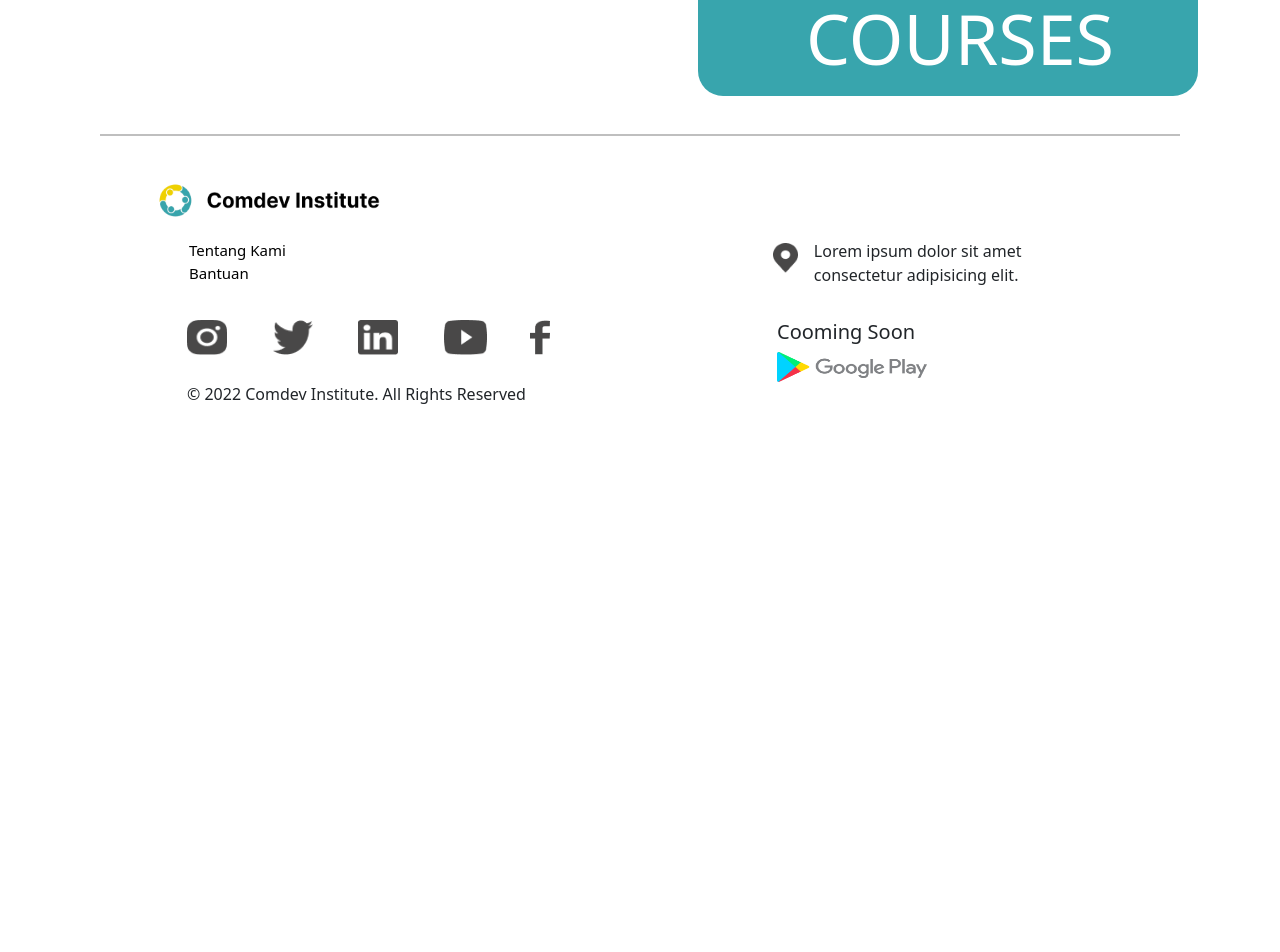
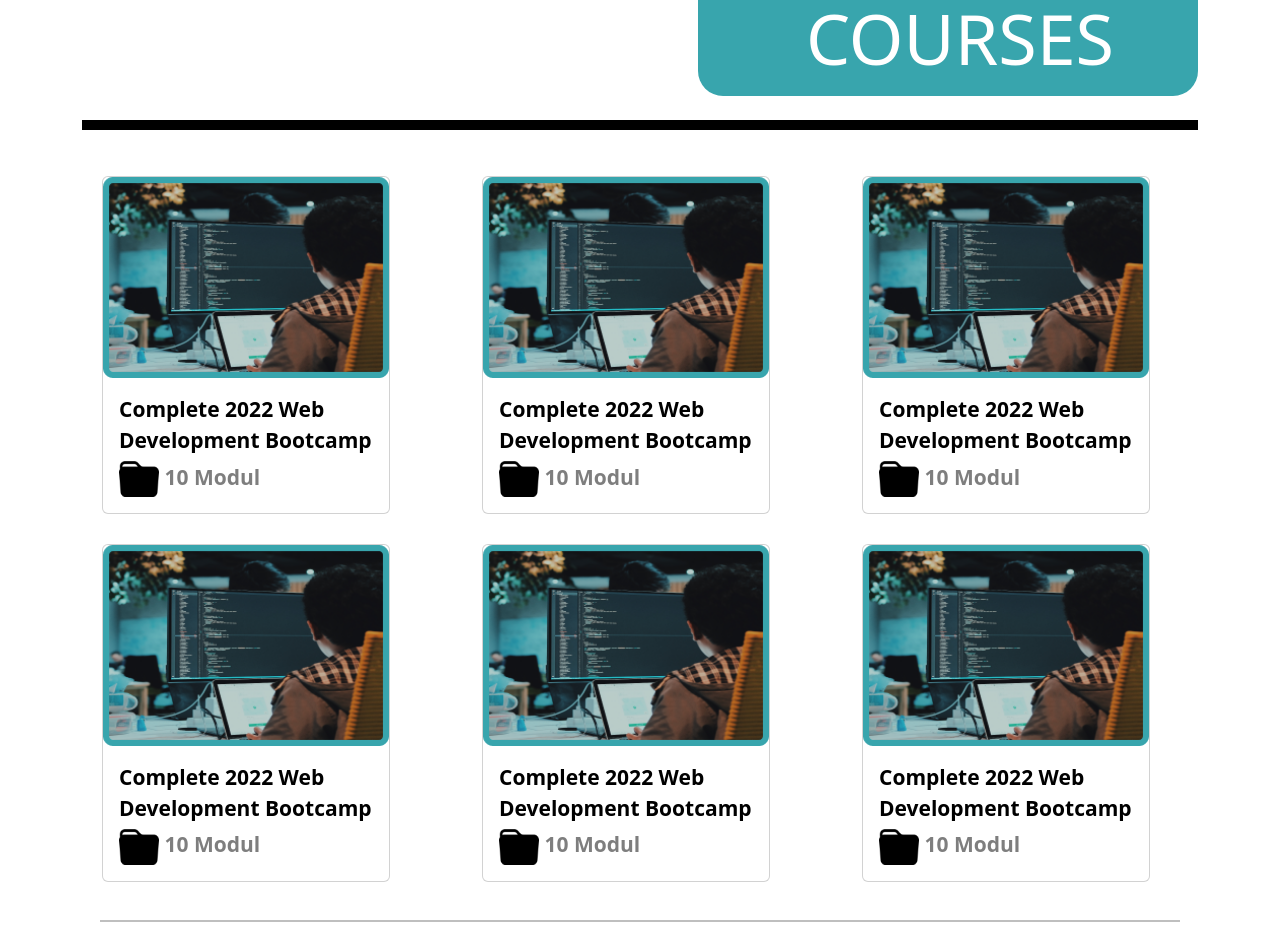
Before and after one commit to ervindwik/fe-comdev, a React (Create React App) app: page /profile in a window 1280 px wide. Shown: the part 800-1752 px from the top of the page. Before the commit the page ends 1206 px from the top, so only its background shows below. Built offline with nearby package versions, Linux system fonts and the light colour scheme.

Commit message:
finishing layouting halaman profile

```diff
--- /dev/null
+++ b/src/Components/ProfileComp/CoursesList.jsx
@@ -0,0 +1,96 @@
+import React from "react";
+import { Container, Row, Col, Card } from "react-bootstrap";
+import gambar3 from "../../assets/dashboard-sec22.png";
+import gambar7 from "../../assets/rating.png";
+import folder from "../../assets/folderIcon.png"
+
+const CoursesList = () => {
+    return (
+        <Container>
+            <Row>
+                <Col md={{ span: 4 }}>
+                <a target="_blank" href="#">
+                    <Card style={{ width: "18rem" }} id="card-courses">
+                        <Card.Img variant="top" src={gambar3} />
+                        <Card.Body>
+                            <p class="mb-1">Complete 2022 Web Development Bootcamp</p>
+                            <Card.Text>
+                            <img src={folder} width={40}/><span> 10 Modul</span>
+                            </Card.Text>
+                        </Card.Body>
+                    </Card>
+                    </a>
+                </Col>
+                <Col md={{ span: 4 }}>
+                <a target="_blank" href="#">
+                    <Card style={{ width: "18rem" }} id="card-courses">
+                        <Card.Img variant="top" src={gambar3} />
+                        <Card.Body>
+                            <p class="mb-1">Complete 2022 Web Development Bootcamp</p>
+                            <Card.Text>
+                            <img src={folder} width={40}/><span> 10 Modul</span>
+                            </Card.Text>
+                        </Card.Body>
+                    </Card>
+                    </a>
+                </Col>
+                <Col ma={{ span: 4 }}>
+                <a target="_blank" href="#">
+                    <Card style={{ width: "18rem" }} id="card-courses">
+                        <Card.Img variant="top" src={gambar3} />
+                        <Card.Body>
+                            <p class="mb-1">Complete 2022 Web Development Bootcamp</p>
+                            <Card.Text>
+                            <img src={folder} width={40}/><span> 10 Modul</span>
+                            </Card.Text>
+                        </Card.Body>
+                    </Card>
+                    </a>
+                </Col>
+            </Row>
+            <Row>
+                <Col md={{ span: 4 }}>
+                <a target="_blank" href="#">
+                    <Card style={{ width: "18rem" }} id="card-courses">
+                        <Card.Img variant="top" src={gambar3} />
+                        <Card.Body>
+                            <p class="mb-1">Complete 2022 Web Development Bootcamp</p>
+                            <Card.Text>
+                            <img src={folder} width={40}/><span> 10 Modul</span>
+                            </Card.Text>
+                        </Card.Body>
+                    </Card>
+                    </a>
+                </Col>
+                <Col md={{ span: 4 }}>
+                <a target="_blank" href="#">
+                    <Card style={{ width: "18rem" }} id="card-courses">
+                        <Card.Img variant="top" src={gambar3} />
+                        <Card.Body>
+                            <p class="mb-1">Complete 2022 Web Development Bootcamp</p>
+                            <Card.Text>
+                            <img src={folder} width={40}/><span> 10 Modul</span>
+                            </Card.Text>
+                        </Card.Body>
+                    </Card>
+                    </a>
+                </Col>
+                <Col md={{ span: 4 }}>
+                <a target="_blank" href="#">
+                    <Card style={{ width: "18rem" }} id="card-courses">
+                        <Card.Img variant="top" src={gambar3} />
+                        <Card.Body>
+                            <p class="mb-1">Complete 2022 Web Development Bootcamp</p>
+                            <Card.Text>
+                            <img src={folder} width={40}/><span> 10 Modul</span>
+                            </Card.Text>
+                        </Card.Body>
+                    </Card>
+                    </a>
+                </Col>
+            </Row>
+        </Container>
+    );
+};
+
+export default CoursesList;
--- /dev/null
+++ b/src/Components/ProfileComp/Line.jsx
@@ -0,0 +1,14 @@
+import React from 'react';
+import { Container } from 'react-bootstrap';
+import "../../Styles/Profile.css"
+
+const Line = () => {
+    return(
+        <Container>
+                 <hr className="line-pembatas mt-4" />
+        </Container>
+
+    )
+}
+
+export default Line
--- a/src/Pages/Profile.jsx
+++ b/src/Pages/Profile.jsx
@@ -1,13 +1,16 @@
 import React from 'react';
 import Footer from '../Components/Footer';
 import NavbarComp from '../Components/Navbar';
+import CoursesList from '../Components/ProfileComp/CoursesList';
 import Header from '../Components/ProfileComp/Header';
-
+import Line from '../Components/ProfileComp/Line';
 const Profile = () => {
     return (
         <div>
             <NavbarComp />
             <Header />
+            <Line />
+            <CoursesList />
             <Footer />
         </div>
 
--- a/src/Styles/Profile.css
+++ b/src/Styles/Profile.css
@@ -69,6 +69,32 @@
   font-size: 70px;
 }
 
+.line-pembatas{
+  border: 5px solid #000 !important;
+  opacity: 50;
+}
+
+#card-courses{
+  margin-top: 30px !important;
+  margin-left: 20px;
+
+}
+
+a:link { text-decoration: none;
+color: #000;}
+a:visited { text-decoration: none; }
+a:hover { text-decoration: none; }
+a:active { text-decoration: none; }
+
+.card-body > p{
+font-weight: 700;
+font-size: 21px;
+}
+
+.card-text > span {
+  opacity: 0.5;
+}
+
 @media (min-width: 992px) {
   .box-profile {
     height: 430px;
```
Also changed, not shown: src/assets/folderIcon.png (added).
